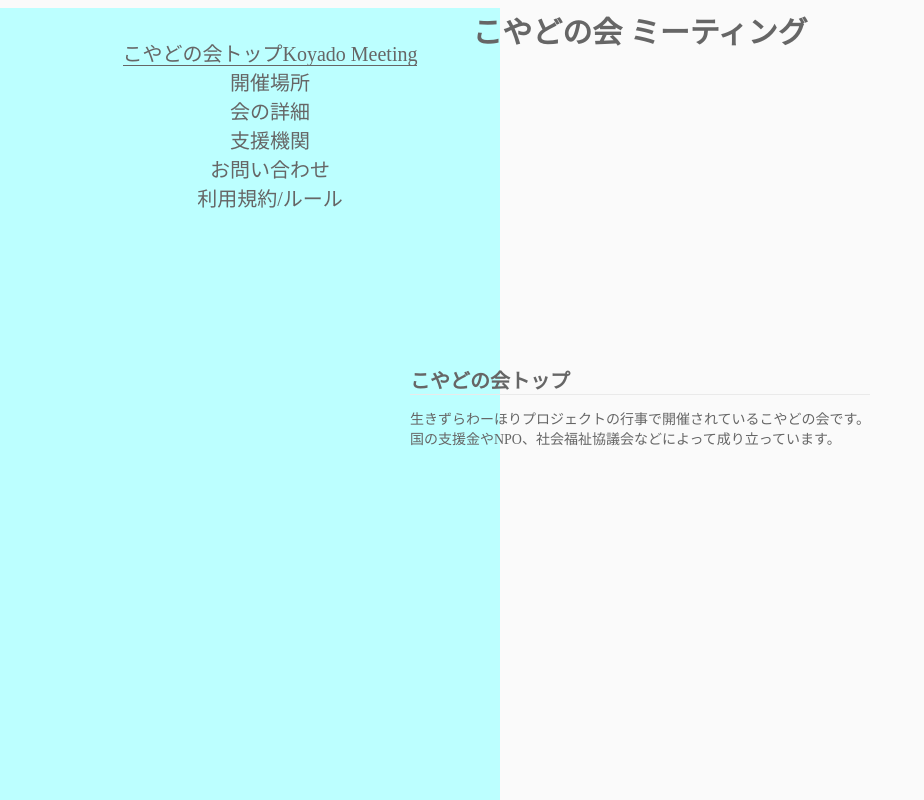
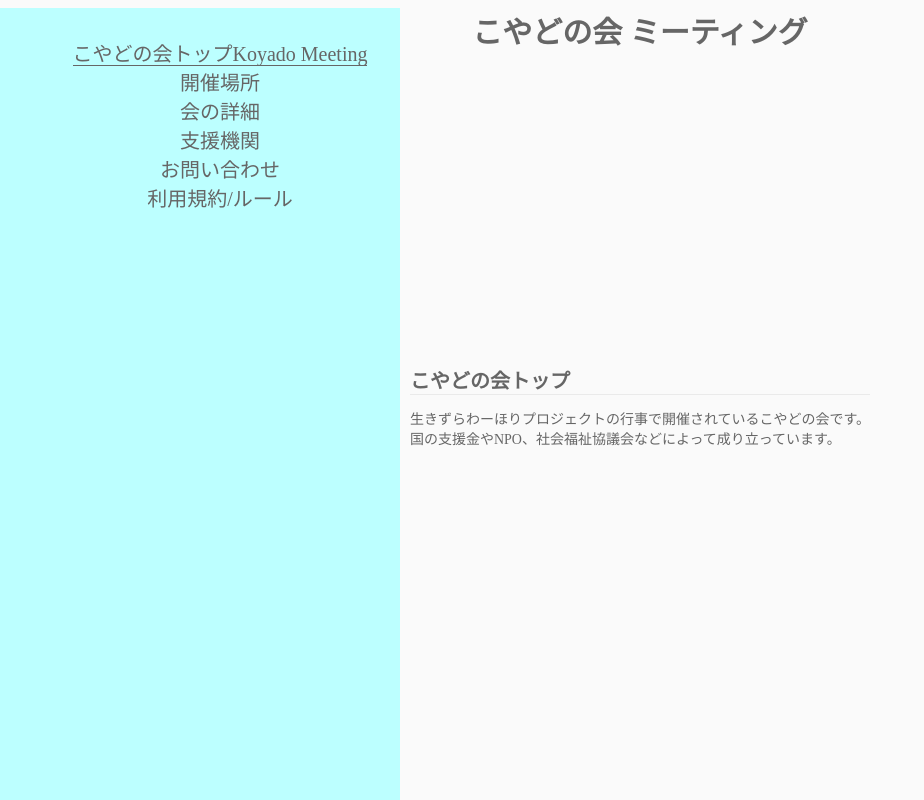
Before and after one commit to su-pull/chofu-koyado, a Next.js app: page / in a window 1280 px wide. Shown: the top 800 px of the page, without its empty margins (0-924 px from the left). Built offline with nearby package versions, Linux system fonts and the light colour scheme.

Commit message:
first commit

```diff
--- a/styles/_setting.scss
+++ b/styles/_setting.scss
@@ -57,15 +57,6 @@ $ME: rgba(0, 0, 0, 0.75);
     size: 14px;
     weight: 100;
   }
-}
-
-@mixin NAV {
-  font: {
-    size: 20px;
-  }
-  position: relative;
-  white-space: nowrap;
-  left: 0px;
 }
 
 @mixin Hover {
--- a/styles/globals.scss
+++ b/styles/globals.scss
@@ -45,8 +45,21 @@ li {
   list-style-type: none;
 }
 
+.SideColumn {
+  position: absolute;
+  left: 0%;
+  width: 400px;
+  height: 1080px;
+  background-color: rgb(188, 255, 255);
+}
+
 .nav1 {
-  @include NAV;
+  position: relative;
+  font: {
+    size: 20px;
+  }
+  left: 0px;
+  white-space: nowrap;
 }
 
 .nav2 {
@@ -147,14 +160,6 @@ textarea {
   @include Mbutton;
 }
 
-.SideColumn {
-  position: absolute;
-  left: 0%;
-  width: 500px;
-  height: 1080px;
-  background-color: rgb(188, 255, 255);
-}
-
 .migiue {
   z-index: 5;
   position: relative;
```
